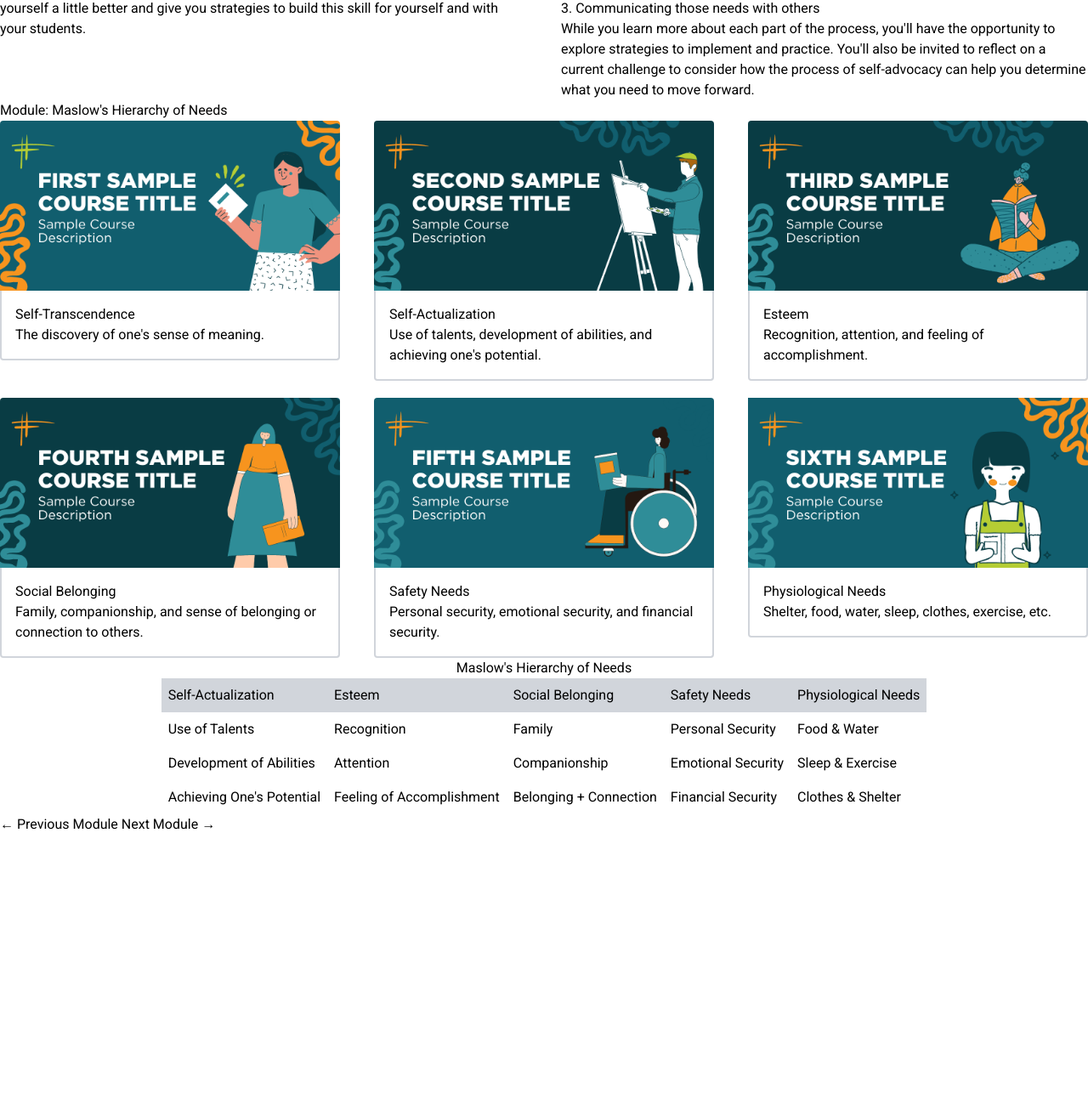
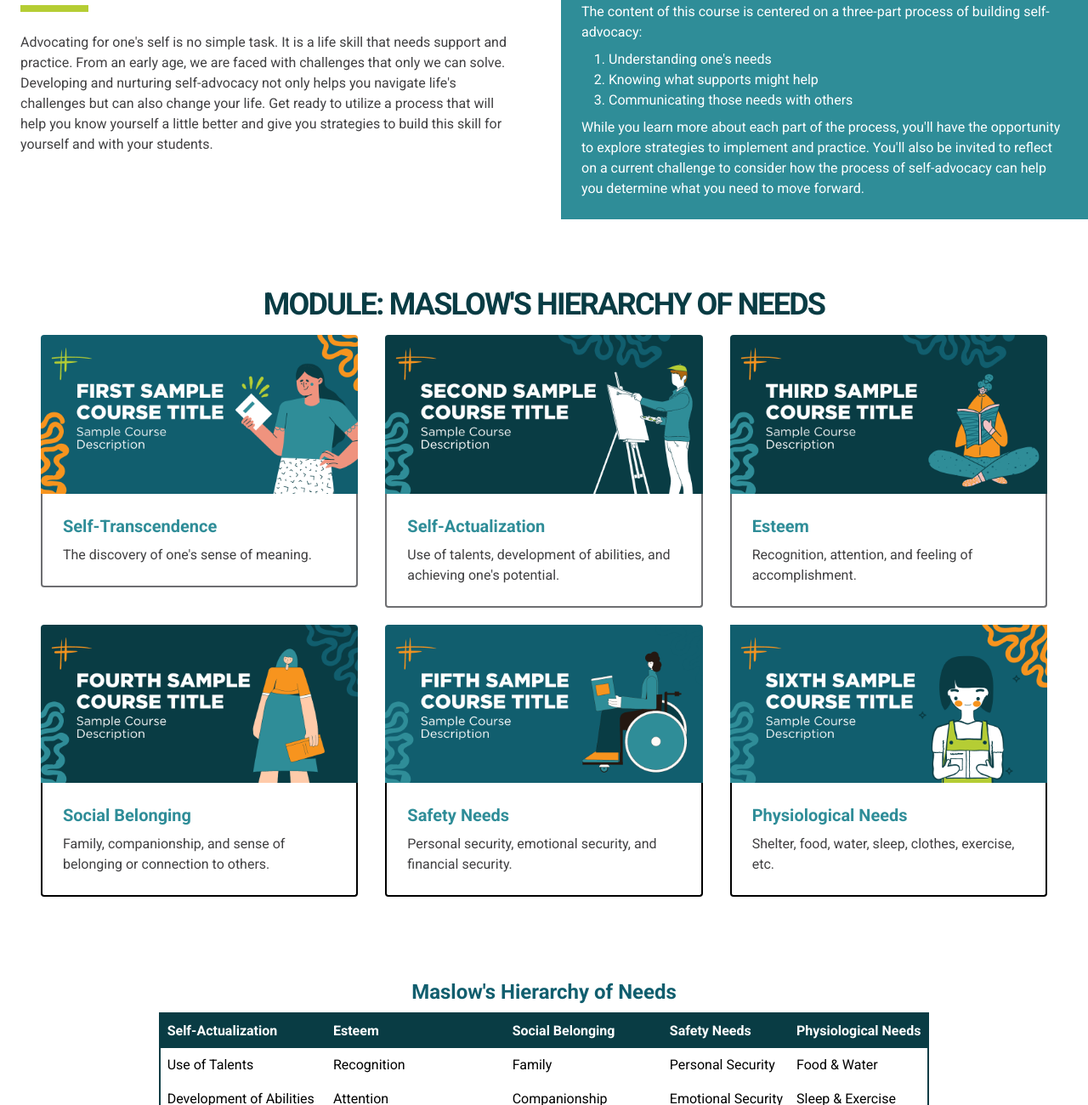
Before and after one commit to robroplol/michigan-virtual-preinterview, a website: page interview-project.html in a window 1280 px wide. Shown: the part 610-1910 px from the top of the page at 85% size. Before the commit the page ends 1592 px from the top, so only its background shows below. Drawn offline with Linux system fonts and the light colour scheme; a web font is replaced by a local one.

Commit message:
styled just about everything

```diff
--- a/interview-project.html
+++ b/interview-project.html
@@ -6,15 +6,17 @@
     <link rel="stylesheet" href="dist/output.css" />
   </head>
   <body class="font-body w-full overflow-x-hidden">
-    <header class="flex justify-center bg-teal-700 py-24 px-12">
+    <header class="flex justify-center bg-deep-teal py-24 px-12">
       <div class="container mx-auto">
         <h1
-          class="text-7xl text-white text-center md:text-left font-body font-extrabold mb-4 md:w-2/3"
+          class="text-5xl md:text-7xl text-white text-center md:text-left font-body font-extrabold mb-4 md:w-2/3"
         >
           Reaching Your Potential through Self-Advocacy
         </h1>
-        <hr class="border-4 border-green-500 w-20 mb-4 mx-auto md:mx-0" />
-        <p class="text-xl text-white font-body font-extralight md:w-1/2">
+        <hr class="border-4 border-green w-20 mb-4 mx-auto md:mx-0" />
+        <p
+          class="text-xl text-white text-center md:text-left font-body font-extralight md:w-1/2"
+        >
           Welcome to Reaching Your Potential through Self-Advocacy! In this
           course, you will understand how self-advocacy increases your
           self-awareness and learn strategies to build this skill for yourself
@@ -24,10 +26,15 @@
     </header>
     <main>
       <div class="container mx-auto">
-        <div class="grid grid-cols-2 gap-10">
-          <div>
-            <h2>About This Course</h2>
-            <p>
+        <div class="grid grid-cols-1 md:grid-cols-2 gap-10 py-12">
+          <div class="p-6">
+            <h2
+              class="text-4xl font-bold text-deep-teal tracking-tighter uppercase mb-4"
+            >
+              About This Course
+            </h2>
+            <hr class="border-4 border-green w-20 mb-6 md:mx-0" />
+            <p class="text-dark-gray">
               Advocating for one's self is no simple task. It is a life skill
               that needs support and practice. From an early age, we are faced
               with challenges that only we can solve. Developing and nurturing
@@ -38,18 +45,23 @@
               students.
             </p>
           </div>
-          <div>
-            <h4>Course Format</h4>
-            <p>
+          <div class="p-6 bg-light-teal">
+            <h4
+              class="text-3xl text-white font-bold tracking-tighter uppercase mb-4"
+            >
+              Course Format
+            </h4>
+            <p class="text-white mb-2">
               The content of this course is centered on a three-part process of
               building self-advocacy:
             </p>
-            <div>
-              <p>1. Understanding one's needs</p>
-              <p>2. Knowing what supports might help</p>
-              <p>3. Communicating those needs with others</p>
-            </div>
-            <p>
+            <ol class="list-decimal pl-8 text-white mb-2">
+              <li>Understanding one's needs</li>
+              <li>Knowing what supports might help</li>
+              <li>Communicating those needs with others</li>
+            </ol>
+
+            <p class="text-white">
               While you learn more about each part of the process, you'll have
               the opportunity to explore strategies to implement and practice.
               You'll also be invited to reflect on a current challenge to
@@ -58,22 +70,36 @@
             </p>
           </div>
         </div>
-        <div>
-          <h2>Module: Maslow's Hierarchy of Needs</h2>
-          <div class="grid grid-cols-1 md:grid-cols-3 gap-y-5 gap-x-10">
-            <div>
+        <div class="md:p-8">
+          <h2
+            class="text-center text-4xl text-deep-teal tracking-tighter font-bold uppercase"
+          >
+            Module: Maslow's Hierarchy of Needs
+          </h2>
+          <div class="grid grid-cols-1 md:grid-cols-3 gap-y-5 gap-x-8 p-4">
+            <div class="h-full">
               <img src="images/1.png" class="w-full rounded-t" />
-              <div class="p-4 border-x-2 border-b-2 border-gray-300 rounded-b">
-                <h5>Self-Transcendence</h5>
-                <p>The discovery of one's sense of meaning.</p>
+              <div
+                class="p-6 rounded-b border-x-2 border-b-2 border-light-gray"
+              >
+                <h5 class="text-xl text-light-teal font-bold mb-2">
+                  Self-Transcendence
+                </h5>
+                <p class="text-dark-gray text-md">
+                  The discovery of one's sense of meaning.
+                </p>
               </div>
             </div>
             <div>
               <div></div>
               <img src="images/2.png" class="w-full rounded-t" />
-              <div class="p-4 border-x-2 border-b-2 border-gray-300 rounded-b">
-                <h5>Self-Actualization</h5>
-                <p>
+              <div
+                class="p-6 border-x-2 border-b-2 border-light-gray rounded-b"
+              >
+                <h5 class="text-xl text-light-teal font-bold mb-2">
+                  Self-Actualization
+                </h5>
+                <p class="text-dark-gray">
                   Use of talents, development of abilities, and achieving one's
                   potential.
                 </p>
@@ -81,18 +107,24 @@
             </div>
             <div>
               <img src="images/3.png" class="w-full rounded-t" />
-              <div class="p-4 border-x-2 border-b-2 border-gray-300 rounded-b">
-                <h5>Esteem</h5>
-                <p>Recognition, attention, and feeling of accomplishment.</p>
+              <div
+                class="p-6 border-x-2 border-b-2 border-light-gray rounded-b"
+              >
+                <h5 class="text-xl text-light-teal font-bold mb-2">Esteem</h5>
+                <p class="text-dark-gray">
+                  Recognition, attention, and feeling of accomplishment.
+                </p>
               </div>
             </div>
             <div>
               <div>
                 <img src="images/4.png" class="w-full rounded-t" />
               </div>
-              <div class="p-4 border-x-2 border-b-2 border-gray-300 rounded-b">
-                <h5>Social Belonging</h5>
-                <p>
+              <div class="p-6 border-x-2 border-b-2 border-gray-300 rounded-b">
+                <h5 class="text-xl text-light-teal font-bold mb-2">
+                  Social Belonging
+                </h5>
+                <p class="text-dark-gray">
                   Family, companionship, and sense of belonging or connection to
                   others.
                 </p>
@@ -102,9 +134,11 @@
               <div>
                 <img src="images/5.png" class="w-full rounded-t" />
               </div>
-              <div class="p-4 border-x-2 border-b-2 border-gray-300 rounded-b">
-                <h5>Safety Needs</h5>
-                <p>
+              <div class="p-6 border-x-2 border-b-2 border-gray-300 rounded-b">
+                <h5 class="text-xl text-light-teal font-bold mb-2">
+                  Safety Needs
+                </h5>
+                <p class="text-dark-gray">
                   Personal security, emotional security, and financial security.
                 </p>
               </div>
@@ -113,54 +147,72 @@
               <div>
                 <img src="images/6.png" />
               </div>
-              <div class="p-4 border-x-2 border-b-2 border-gray-300 rounded-b">
-                <h5>Physiological Needs</h5>
-                <p>Shelter, food, water, sleep, clothes, exercise, etc.</p>
+              <div class="p-6 border-x-2 border-b-2 border-gray-300 rounded-b">
+                <h5 class="text-xl text-light-teal font-bold mb-2">
+                  Physiological Needs
+                </h5>
+                <p class="text-dark-gray">
+                  Shelter, food, water, sleep, clothes, exercise, etc.
+                </p>
               </div>
             </div>
           </div>
         </div>
-        <div class="flex justify-center">
-          <table class="table-fixed">
-            <caption>
+        <div class="flex justify-center py-12 px-8">
+          <table class="table-fixed border-2 border-deep-teal">
+            <caption class="text-2xl text-dark-teal font-bold mb-2">
               Maslow's Hierarchy of Needs
             </caption>
-            <tr class="bg-gray-300">
+            <thead class="bg-deep-teal text-white font-bold">
               <td class="p-2">Self-Actualization</td>
               <td class="p-2">Esteem</td>
               <td class="p-2">Social Belonging</td>
               <td class="p-2">Safety Needs</td>
               <td class="p-2">Physiological Needs</td>
+            </thead>
+            <tr>
+              <td class="p-2" data-label="Self-Actualization">
+                Use of Talents
+              </td>
+              <td class="p-2" data-label="Esteem">Recognition</td>
+              <td class="p-2" data-label="Social Belonging">Family</td>
+              <td class="p-2" data-label="Safety Needs">Personal Security</td>
+              <td class="p-2" data-label="Physiological Needs">Food & Water</td>
+            </tr>
+            <tr class="">
+              <td class="p-2" data-label="Self-Actualization">
+                Development of Abilities
+              </td>
+              <td class="p-2" data-label="Esteem">Attention</td>
+              <td class="p-2" data-label="Social Belonging">Companionship</td>
+              <td class="p-2" data-label="Safety Needs">Emotional Security</td>
+              <td class="p-2" data-label="Physiological Needs">
+                Sleep & Exercise
+              </td>
             </tr>
             <tr>
-              <td class="p-2">Use of Talents</td>
-              <td class="p-2">Recognition</td>
-              <td class="p-2">Family</td>
-              <td class="p-2">Personal Security</td>
-              <td class="p-2">Food & Water</td>
-            </tr>
-            <tr class="">
-              <td class="p-2">Development of Abilities</td>
-              <td class="p-2">Attention</td>
-              <td class="p-2">Companionship</td>
-              <td class="p-2">Emotional Security</td>
-              <td class="p-2">Sleep & Exercise</td>
-            </tr>
-            <tr>
-              <td class="p-2">Achieving One's Potential</td>
-              <td class="p-2">Feeling of Accomplishment</td>
-              <td class="p-2">Belonging + Connection</td>
-              <td class="p-2">Financial Security</td>
-              <td class="p-2">Clothes & Shelter</td>
+              <td class="p-2" data-label="Self-Actualization">
+                Achieving One's Potential
+              </td>
+              <td class="p-2" data-label="Esteem">Feeling of Accomplishment</td>
+              <td class="p-2" data-label="Social Belonging">
+                Belonging + Connection
+              </td>
+              <td class="p-2" data-label="Safety Needs">Financial Security</td>
+              <td class="p-2" data-label="Physiological Needs">
+                Clothes & Shelter
+              </td>
             </tr>
           </table>
         </div>
       </div>
     </main>
 
-    <footer>
-      <a href="#">&larr; Previous Module</a>
-      <a href="#">Next Module &rarr;</a>
+    <footer class="flex justify-evenly py-6 bg-light-teal">
+      <a href="#" class="text-white font-bold underline hover:font-normal"
+        >&larr; Previous Module</a
+      >
+      <a href="#" class="text-white font-bold underline">Next Module &rarr;</a>
     </footer>
   </body>
 </html>
--- a/tailwind.config.js
+++ b/tailwind.config.js
@@ -1,6 +1,18 @@
 module.exports = {
   content: ["./*.{html,js}"],
   theme: {
+    colors: {
+      white: "#ffffff",
+      "deep-teal": "#093c44",
+      "dark-teal": "#115e6e",
+      "light-teal": "#2f8d98",
+      green: "#b5cd34",
+      orange: "#f7941e",
+      "dark-gray": "#414042",
+      "light-gray": "#6d6e71",
+      "ada-green": "#6a7f17",
+      "ada-orange": "#ac6610",
+    },
     extend: {
       fontFamily: {
         body: ["Gotham", "Roboto", "Noto Sans", "Helvetica", "Calibri"],
```
Also changed, not shown: src/input.css (+27 -0 lines), dist/output.css.
